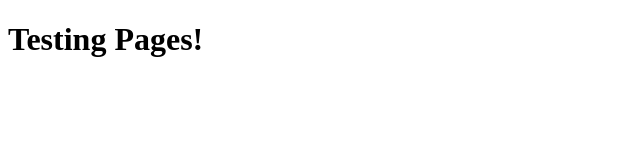
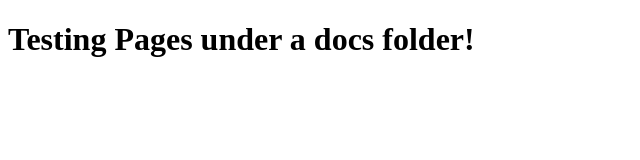
Before and after one commit to sabius/sabius.github.io, a plain HTML site: page docs/index.html in a window 1280 px wide. Shown: the whole page, without its empty margins (0-640 px from the left). Drawn offline with Linux system fonts and the light colour scheme.

Commit message:
Moving to docs folder.

```diff
--- a/index.html
+++ b/docs/index.html
@@ -7,6 +7,6 @@
   <title>Document</title>
 </head>
 <body>
-  <h1>Testing Pages!</h1>
+  <h1>Testing Pages under a docs folder!</h1>
 </body>
 </html>
```
